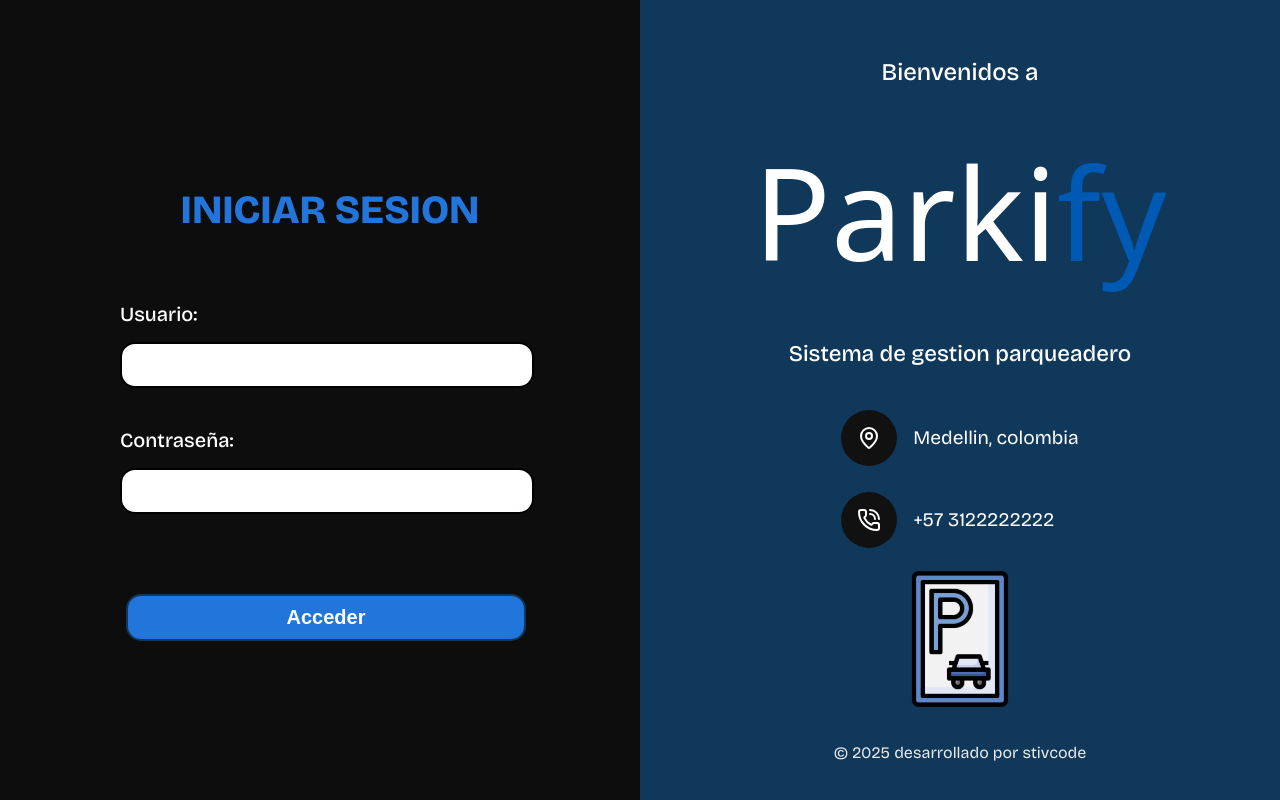
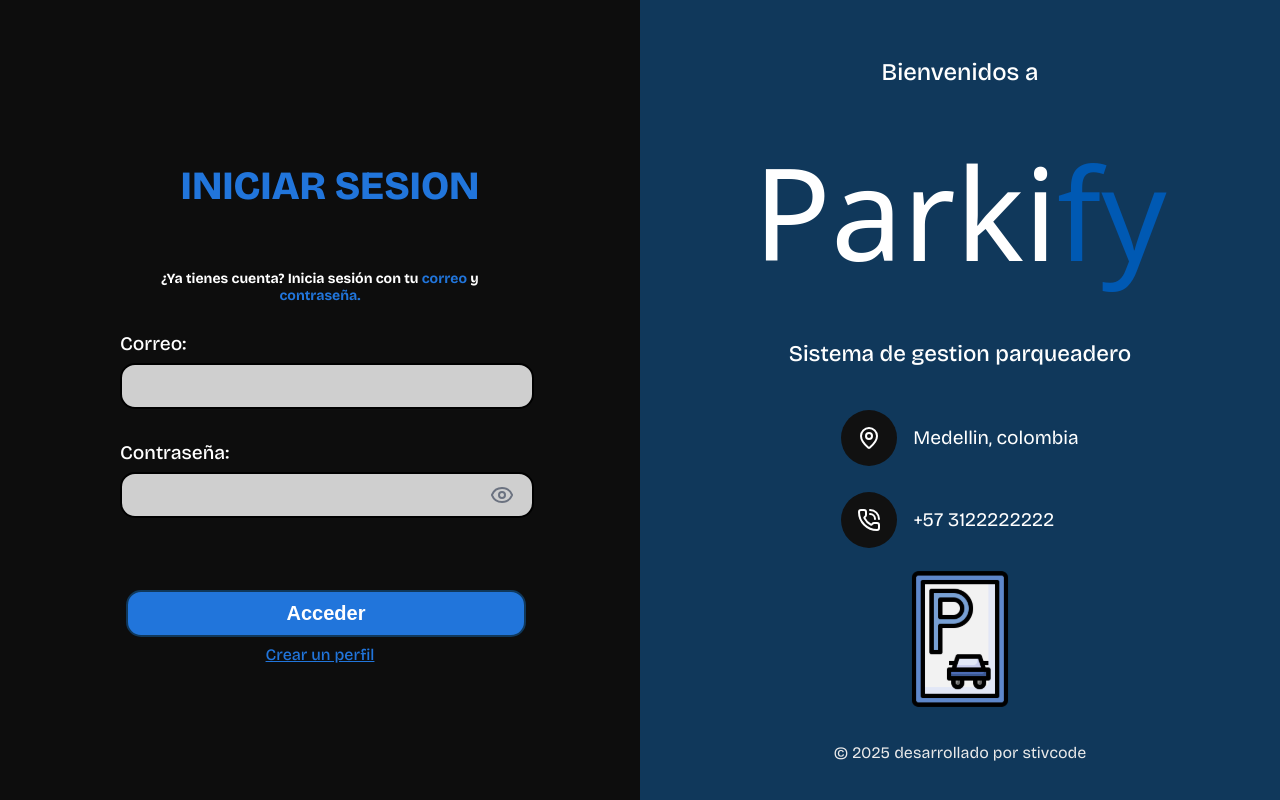
Before and after one commit to stivcode21/Parkify-React, a React (Vite) app: page /signIn in a window 1280 px wide. Built offline with nearby package versions, Linux system fonts and the light colour scheme; a web font is replaced by a local one.

Commit message:
Refactor: SignIn now features formValidation and previu password

```diff
--- a/src/components/organisms/signIn/SignIn.jsx
+++ b/src/components/organisms/signIn/SignIn.jsx
@@ -2,40 +2,99 @@ import Button from "@/components/templates/button/Button";
 import styles from "./SignIn.module.css";
 import { useNavigate } from "react-router-dom";
 import { useState } from "react";
+import { useNotification } from "@/components/templates/notificationProvider/notificationProvider";
+import { EyeClosedIcon, EyeIcon } from "lucide-react";
 
 const SignIn = () => {
-  const [user, setUser] = useState("");
+  const [correo, setCorreo] = useState("");
   const [password, setPassword] = useState("");
+  const [showPassword, setShowPassword] = useState(false);
+  const notify = useNotification();
+  const navigate = useNavigate();
 
-  const handleSubmit = (e) => {
+  const validateForm = () => {
+    const emailRegex = /^[^\s@]+@[^\s@]+\.[^\s@]+$/;
+
+    //validacion para no enviar vacio
+    if (!correo.trim()) {
+      notify("Warning", "Por favor, ingresa tu correo.");
+      return false;
+    }
+    if (!password.trim()) {
+      notify("Warning", "Por favor, ingresa tu contraseña.");
+      return false;
+    }
+
+    if (!emailRegex.test(correo)) {
+      notify("Warning", "El correo no cumple con el formato requerido");
+      return false;
+    }
+
+    return true;
+  };
+
+  const handleSubmit = async (e) => {
     e.preventDefault();
-    console.log(user, password);
+    if (!validateForm()) return;
+
+    try {
+      console.log(correo, password);
+      setCorreo("");
+      setPassword("");
+      notify("Success", "Usuario registrado correctamente");
+    } catch (error) {
+      notify("Error", "Error al enviar el correo, intente nuevamente.");
+    }
   };
+
   return (
     <>
       <h1 className={styles.title}>INICIAR SESION</h1>
+      <h2 className={styles.subtitle}>
+        ¿Ya tienes cuenta? Inicia sesión con tu <strong>correo</strong> y{" "}
+        <strong>contraseña.</strong>
+      </h2>
+
       <form className={styles.form} onSubmit={handleSubmit}>
-        <label className={styles.label}>Usuario:</label>
+        <label className={styles.label}>Correo:</label>
         <input
           className={styles.input}
           type="text"
           id="usuario"
           name="usuario"
-          onChange={(e) => setUser(e.target.value)}
+          value={correo}
+          onChange={(e) => setCorreo(e.target.value)}
         />
 
         <label className={styles.label}>Contraseña:</label>
+        <div className={styles.containerPassword}>
           <input
             className={styles.input}
-          type="password"
+            type={showPassword ? "text" : "password"}
             id="contrasena"
             name="contrasena"
+            value={password}
             onChange={(e) => setPassword(e.target.value)}
           />
+          <span
+            type="button"
+            className={styles.btn_icon}
+            onClick={() => setShowPassword(!showPassword)}
+          >
+            {showPassword ? (
+              <EyeClosedIcon className={styles.icon} />
+            ) : (
+              <EyeIcon className={styles.icon} />
+            )}
+          </span>
+        </div>
 
         <div className={styles.button}>
           <Button name="Acceder" />
         </div>
+        <span className={styles.link} onClick={() => navigate("/signUp")}>
+          Crear un perfil
+        </span>
       </form>
     </>
   );
--- a/src/components/organisms/signIn/SignIn.module.css
+++ b/src/components/organisms/signIn/SignIn.module.css
@@ -13,14 +13,41 @@
   min-width: 400px;
   display: flex;
   flex-direction: column;
-  gap: 1rem;
+  gap: 0.5rem;
 }
 
 .label {
   color: #fff;
-  font-size: 1.25rem;
+  font-size: 1.2rem;
   font-weight: 500;
   margin-top: 0.5rem;
+}
+
+.subtitle {
+  color: #ffffff;
+  width: 350px;
+  text-align: center;
+  margin: 0 auto;
+  margin-bottom: 20px;
+  font-size: 14px;
+}
+strong {
+  color: #2175db;
+}
+
+.link {
+  color: #2175db;
+  font-size: 1rem;
+  font-weight: 500;
+  width: fit-content;
+  margin: 0 auto;
+  text-decoration: underline;
+  cursor: pointer;
+}
+
+.link:hover {
+  color: #10385b;
+  transition: all ease-in-out 0.1s;
 }
 
 .input {
@@ -28,7 +55,7 @@
   height: 42px;
   border: 2px solid #000000;
   border-radius: 15px;
-  background-color: #ffffff;
+  background-color: #ffffffcc;
   color: #000000;
   font-size: 1.25rem;
   font-weight: 600;
@@ -50,3 +77,26 @@
   margin-top: 3rem;
   margin-left: 6px;
 }
+
+.containerPassword {
+  position: relative;
+}
+
+.btn_icon {
+  position: absolute;
+  right: 6px;
+  top: 40%;
+  transform: translateY(-50%);
+}
+
+.icon {
+  width: 1.5rem;
+  height: 1.5rem;
+  color: #6b7280;
+}
+
+@media (width <= 800px) {
+  .subtitle {
+    width: 70%;
+  }
+}
```
Lines whose indentation alone changed are shown as unchanged.
